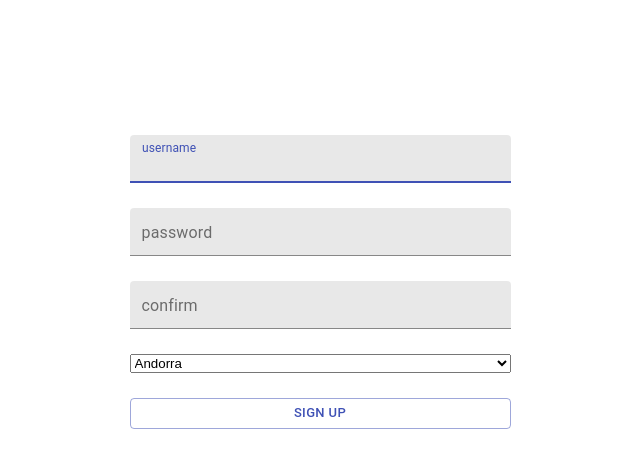
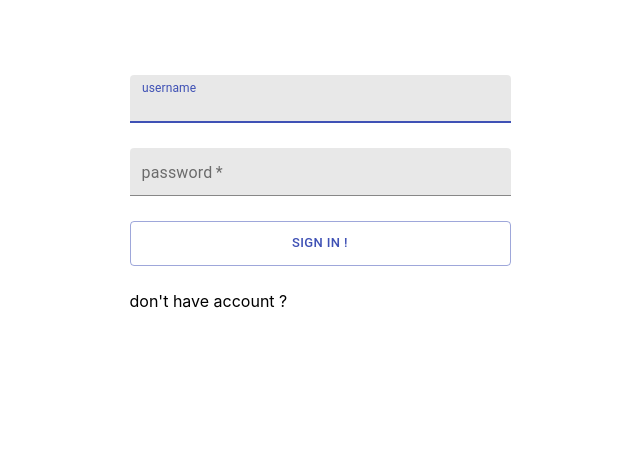
Before and after one commit to abdelrahman725/RealOtakus, a React (Create React App) app in the folder react/: page / in a window 1280 px wide. Shown: the top 468 px of the page, without its empty margins (320-960 px from the left). Built offline with nearby package versions, Linux system fonts and the light colour scheme.

Commit message:
styled login and register forms and switching between them

```diff
--- a/react/src/App.css
+++ b/react/src/App.css
@@ -1,3 +1,4 @@
+@charset "UTF-8";
 .App {
   display: -webkit-box;
   display: -ms-flexbox;
@@ -31,12 +32,70 @@
           flex-direction: column;
   margin-left: auto;
   margin-right: auto;
-  margin-top: 130px;
+  margin-top: 70px;
   max-width: 30%;
 }
 
-.RegisterForm .TextField, .RegisterForm .RegisterLoginBtn, .RegisterForm select, .LoginForm .TextField, .LoginForm .RegisterLoginBtn, .LoginForm select {
+.RegisterForm .TextField, .RegisterForm .RegisterLoginBtn, .RegisterForm .select-box, .LoginForm .TextField, .LoginForm .RegisterLoginBtn, .LoginForm .select-box {
   margin-bottom: 25px;
+}
+
+.RegisterForm .RegisterLoginBtn, .LoginForm .RegisterLoginBtn {
+  padding: 10px;
+}
+
+.RegisterForm .select-box {
+  cursor: pointer;
+  position: relative;
+  max-width: 20em;
+  width: 100%;
+}
+
+.RegisterForm .select,
+.RegisterForm .label {
+  color: #414141;
+  display: block;
+  font: 400 17px/2em 'Source Sans Pro', sans-serif;
+}
+
+.RegisterForm .select {
+  width: 100%;
+  position: absolute;
+  top: 0;
+  padding: 5px 0;
+  height: 40px;
+  opacity: 0;
+  -ms-filter: "progid:DXImageTransform.Microsoft.Alpha(Opacity=0)";
+  background: none transparent;
+  border: 0 none;
+}
+
+.RegisterForm .select-box1 {
+  background: #ececec;
+}
+
+.RegisterForm .label {
+  position: relative;
+  padding: 5px 10px;
+  cursor: pointer;
+}
+
+.RegisterForm .open .label::after {
+  content: "▲";
+}
+
+.RegisterForm .label::after {
+  content: "▼";
+  font-size: 12px;
+  position: absolute;
+  right: 0;
+  top: 0;
+  padding: 5px 15px;
+  border-left: 5px solid #fff;
+}
+
+a {
+  text-decoration: none;
 }
 
 .Navbar {
@@ -61,10 +120,6 @@
   color: white;
   padding: 10px;
   border-radius: 10px;
-}
-
-.Navbar div a, .Navbar a a {
-  text-decoration: none;
 }
 
 .Navbar .Logo {
--- a/react/src/App.scss
+++ b/react/src/App.scss
@@ -20,21 +20,77 @@ $defaul_round:  10px;
   color: white;
 }
 
+
+
 .RegisterForm,.LoginForm
 {
   display: flex;
   flex-direction: column;
-
   margin-left: auto;
   margin-right: auto;
-  margin-top: 130px;
+  margin-top: 70px;
+
   max-width: 30%;
-  .TextField,.RegisterLoginBtn,select{
+  .TextField,.RegisterLoginBtn,.select-box{
     margin-bottom: 25px;
   }
   .RegisterLoginBtn{
+  padding:10px;
   }
 }
+
+.RegisterForm{
+  .select-box {
+    cursor: pointer;
+    position : relative;
+    max-width:  20em;
+    // margin: 5em auto;
+    width: 100%;
+  }
+
+  .select,
+  .label {
+    color: #414141;
+    display: block;
+    font: 400 17px/2em 'Source Sans Pro', sans-serif;
+  }
+
+  .select {
+    width: 100%;
+    position: absolute;
+    top: 0;
+    padding: 5px 0;
+    height: 40px;
+    opacity: 0;
+    -ms-filter: "progid:DXImageTransform.Microsoft.Alpha(Opacity=0)";
+    background: none transparent;
+    border: 0 none;
+  }
+  .select-box1 {
+    background: #ececec;
+  }
+
+  .label {
+    position: relative;
+    padding: 5px 10px;
+    cursor: pointer;
+  }
+  .open .label::after {
+     content: "▲";
+  }
+  .label::after {
+    content: "▼";
+    font-size: 12px;
+    position: absolute;
+    right: 0;
+    top: 0;
+    padding: 5px 15px;
+    border-left: 5px solid #fff;
+  }
+}
+
+a {text-decoration: none;}
+
 .Navbar
 {
 
@@ -54,7 +110,7 @@ $defaul_round:  10px;
     color:white;
     padding: 10px;
     border-radius: $defaul_round;
-    a {text-decoration: none;}
+
     }
     .Logo
     {
--- a/react/src/Components/Login.js
+++ b/react/src/Components/Login.js
@@ -1,6 +1,6 @@
 import {useState} from 'react'
 import {Button,FormControl,TextField} from '@material-ui/core'
-const Login = ({login_path,authenticate,csrftoken})=>
+const Login = ({login_path,authenticate,csrftoken,switchview})=>
 {
 
   const [LoginData,setLoginData] = useState({
@@ -46,25 +46,22 @@ const Login = ({login_path,authenticate,csrftoken})=>
   return(
     <div className="LoginView">
 
-         {/*
+
        <form onSubmit={(e)=>HandleLogin(e)} className="LoginForm">
-          <input onChange={(e) => HandleLoginForm(e)} type="text" id="name"  placeholder="username" value={LoginData.name}
-          required autoFocus autoComplete="off"/>
 
-          <input onChange={(e) => HandleLoginForm(e)} type="password" id="pass" placeholder="password" value={LoginData.pass} required/>
 
-          <button type="submit">Sign in</button>
-
-        <TextField className="TextField" id="outlined-basic" label="username" variant="filled" size="small" autoComplete="off" autoFocus />
-        <TextField className="TextField" type="password" id="outlined-basic" label="password" variant="filled" size="small" />
+        <TextField onChange={(e) => HandleLoginForm(e)} className="TextField" id="name" label="username" variant="filled" size="small"   value={LoginData.name} autoComplete="off" autoFocus />
+        <TextField onChange={(e) => HandleLoginForm(e)} className="TextField" id="pass" label="password" variant="filled" size="small"
+        value={LoginData.pass}
+        type="password" required/>
 
             <Button className="RegisterLoginBtn"
-          variant="outlined" color="primary" size="small">
-            Sign
+          variant="outlined" color="primary" size="small" type="submit">
+            Sign in !
           </Button>
+          <a onClick={switchview}>don't have account ?</a>
+        </form>
 
-        </form>
-             */}
 
 
     </div>
--- a/react/src/Components/NotAuth.js
+++ b/react/src/Components/NotAuth.js
@@ -6,21 +6,32 @@ import Login from './Login'
 const LoginRegisterView = ({csrftoken,IP,authenticate,isauthenticated})=>
 {
 
- const [LoginView,setLoginView] = useState()
- const [RegisterView,setRegisterView] = useState()
-
+ const [LoginView,setLoginView] = useState(true)
+ const [RegisterView,setRegisterView] = useState(false)
  const RegisterPathUrl = `http://${IP}:8000/register`
  const LoginPathUrl    = `http://${IP}:8000/login`
+
+ const Switch=()=>{
+   if(LoginView)
+   {
+     setLoginView(false)
+     setRegisterView(true)
+   }
+   else
+   {
+    setLoginView(true)
+    setRegisterView(false)
+   }
+
+ }
 
 return(
 
   <div className="LoginRegisterView">
 
-    {/* Login */}
-      <Login login_path={LoginPathUrl} authenticate={authenticate} csrftoken={csrftoken}/>
 
-    {/* Registration */}
-      <Register register_path={RegisterPathUrl} authenticate={authenticate} csrftoken={csrftoken}/>
+    {LoginView&&<Login login_path={LoginPathUrl} authenticate={authenticate} csrftoken={csrftoken} switchview={Switch}/>}
+    {RegisterView&& <Register register_path={RegisterPathUrl} authenticate={authenticate} csrftoken={csrftoken} switchview={Switch}/>}
 
 
   </div>
--- a/react/src/Components/Register.js
+++ b/react/src/Components/Register.js
@@ -1,23 +1,22 @@
 import {useState} from 'react'
-import {Button,FormControl,TextField} from '@material-ui/core'
+import {Button,FormControl,TextField,Select,InputLabel,MenuItem} from '@material-ui/core'
 
 import Countries from '../countries.json'
 
 
-const Register = ({register_path,authenticate,csrftoken})=>
+const Register = ({register_path,authenticate,csrftoken,switchview})=>
 {
   const [RegisterData,setRegisterData] = useState({
     registername:"",
     pass1:"",
     pass2:"",
-    country:""
+    country:"",
   })
 
   const HandleRegisterForm = (e)=>{
     const newdata = {...RegisterData}
     newdata[e.target.id] = e.target.value
     setRegisterData(newdata)
-
   }
 
 
@@ -58,25 +57,46 @@ const Register = ({register_path,authenticate,csrftoken})=>
             <input onChange={(e) =>  HandleRegisterForm(e)} type="password" id="pass2"  placeholder="confirm password" value={RegisterData.pass2} required/> */}
 
 
-            <TextField className="TextField" id="outlined-basic" label="username" variant="filled" size="small" autoComplete="off" autoFocus />
-            <TextField className="TextField" type="password" id="outlined-basic" label="password" variant="filled" size="small" />
-            <TextField className="TextField" type="password" id="outlined-basic" label="confirm" variant="filled" size="small" />
+            <TextField onChange={(e) =>  HandleRegisterForm(e)} className="TextField" id="registername" label="username" variant="filled" size="small" autoComplete="off" autoFocus  value={RegisterData.registername} required/>
+            <TextField onChange={(e) =>  HandleRegisterForm(e)} className="TextField" id="pass1" type="password"  label="password" variant="filled" size="small" required/>
+            <TextField onChange={(e) =>  HandleRegisterForm(e)} className="TextField" id="pass2" type="password"  label="confirm" variant="filled" size="small" required/>
 
 
-            <select>
-            {countries.map((country)=>(
-              <option value={country.code}>
-              {country.countrname}
-              </option>
-            ))}
-        </select>
+
+
+            <div className="select-box">
+          <label htmlFor="select-box1" className="label select-box1">
+            <div className="label-desc">
+            {RegisterData.country===""?
+            "Choose your country":
+            <span>
+
+            <img  src={`https://flagcdn.com/120x90/${RegisterData.country}.png`}width="20" alt="flag"/>
+             {" "}{Countries[RegisterData.country]}
+            </span>
+            }
+            </div>
+          </label>
+
+          <select  className="select" id="country"
+           onChange={(e) =>  HandleRegisterForm(e)} >
+            {countries.map((country,index)=>(
+                <option value={country.code} key={index}>
+                  {country.countrname}
+                </option>
+             ))}
+          </select>
+        </div>
+
+
 
         <Button className="RegisterLoginBtn"
-          variant="outlined" color="primary" size="small">
-            Sign up
+          variant="outlined" color="primary" size="small" type="submit">
+            Sign up !
           </Button>
+        <a onClick={switchview}>already have an account ?</a>
+        </form>
 
-        </form>
 
 
 
```
Also changed, not shown: 1 other file (tests, documents, lock files or other folders).
